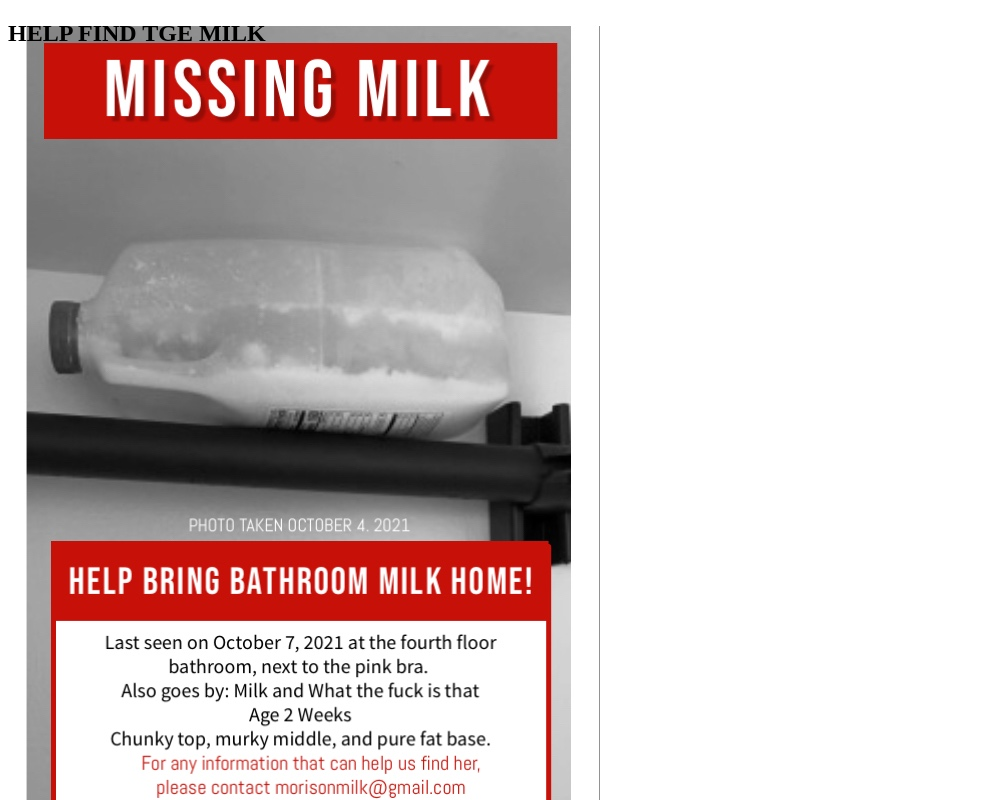
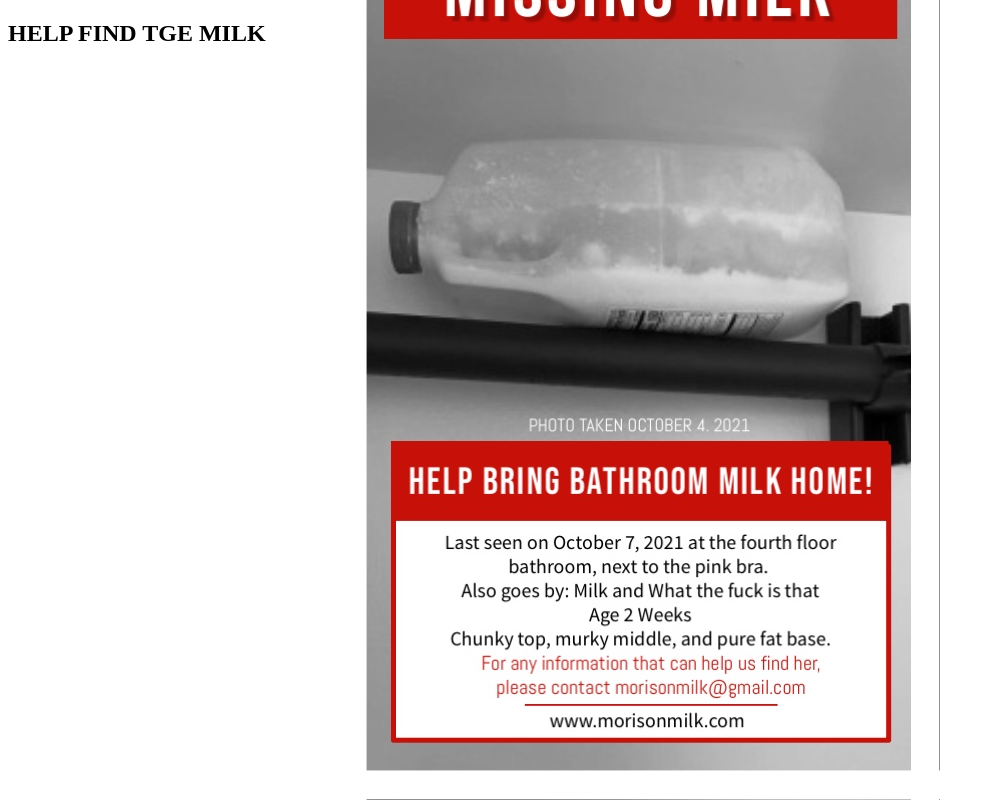
Before and after one commit to Childabeast/MorisonMilk, a plain HTML site: page index.html in a window 1280 px wide. Shown: the whole page, without its empty margins (0-993 px from the left). Drawn offline with Linux system fonts and the light colour scheme.

Commit message:
Update index.html

```diff
--- a/index.html
+++ b/index.html
@@ -6,7 +6,7 @@
       background-image: url('images/missingmilk.jpg');
       background-repeat: no-repeat;
       background-attachment: fixed;
-      background-position: center-bottom;
+      background-position: center bottom;
     }
     </style>
     </head>
```
